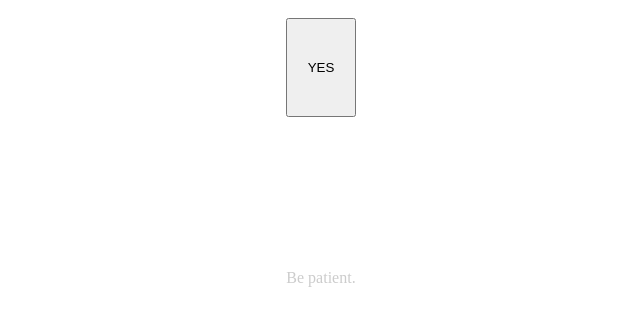
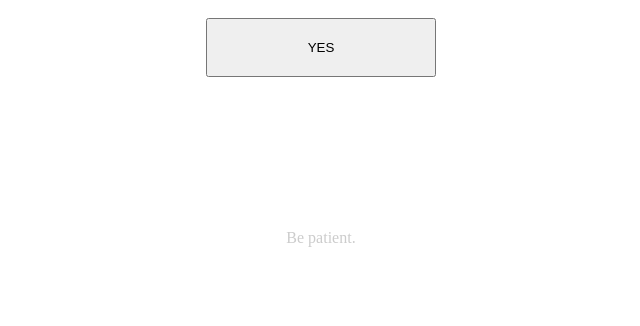
Before and after one commit to 30DaysKickAss/30daysofkickingass.github.io, a plain HTML site: page index.html in a window 1280 px wide. Shown: the part 140-466 px from the top of the page, without its empty margins (319-959 px from the left). Drawn offline with Linux system fonts and the light colour scheme.

Commit message:
Update index.html

```diff
--- a/index.html
+++ b/index.html
@@ -1,6 +1,6 @@
 <div style="text-align:center; margin:100px 0">
 <h1>Are you ready?</h1>
-<button style="text-size:20rem; padding:40px 20px;">YES</button>
+<button style="text-size:20rem; padding:20px 100px;">YES</button>
 <p>&nbsp;</p>
 <p>&nbsp;</p>
 <p>&nbsp;</p>
```
